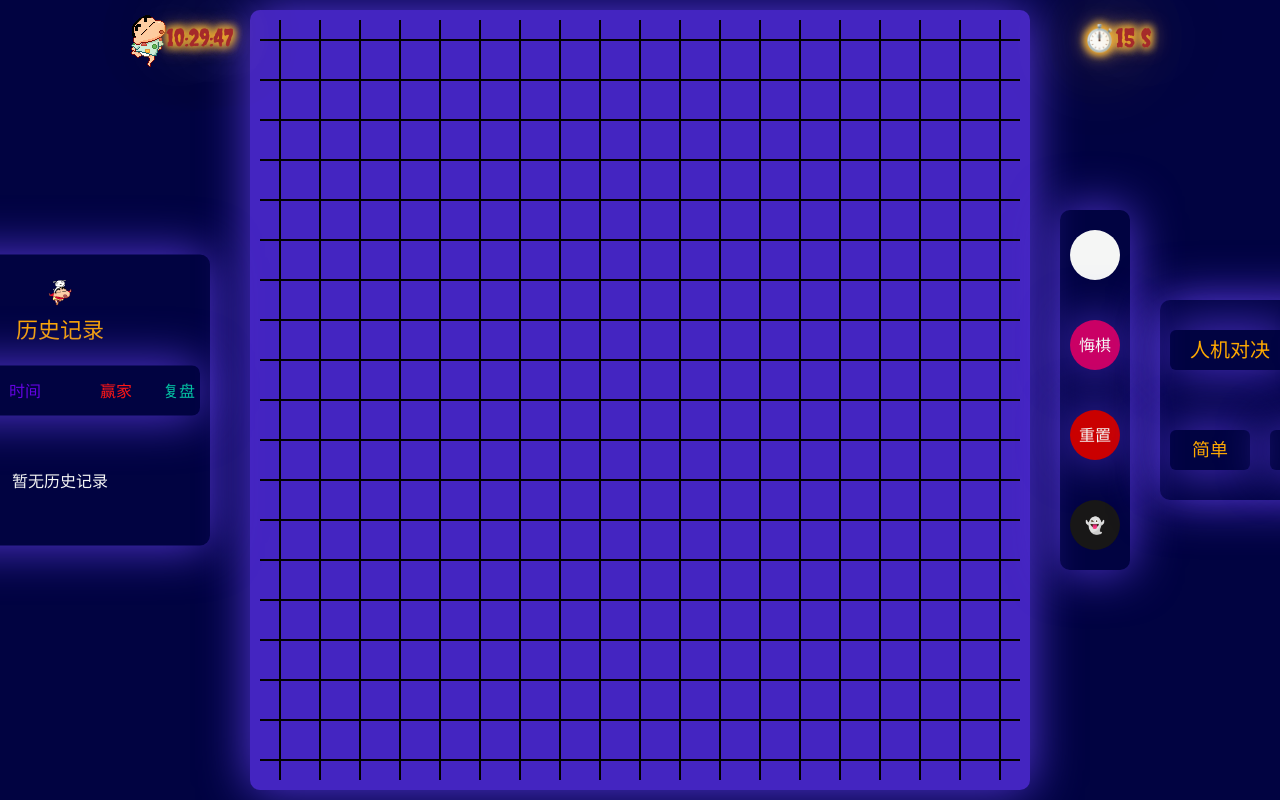
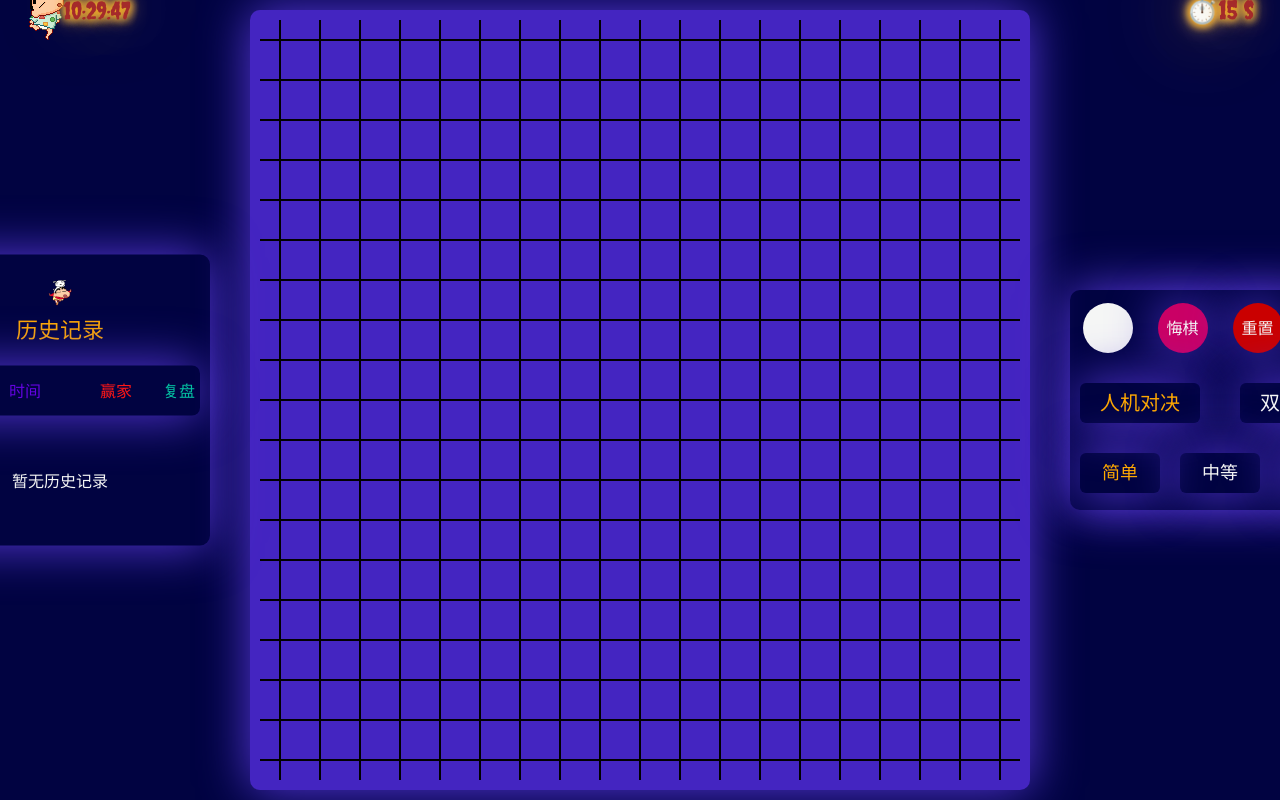
Before and after one commit to Jerry-306/gobang, a React (Create React App) app: page /#/home in a window 1280 px wide. Built offline with nearby package versions, Linux system fonts and the light colour scheme.

Commit message:
UI集成

```diff
--- a/src/Pagrs/Home/index.css
+++ b/src/Pagrs/Home/index.css
@@ -10,19 +10,21 @@ div {
 }
 
 .clock {
-    position: absolute;
-    left: 1%;
-    top: 1%;
+    position: fixed;
+    left: 50%;
+    top: 50%;
     display: flex;
     flex-direction: row;
     justify-content: center;
     align-items: center;
     width: 300px;
-    height: 59px;
+    height: 60px;
+    margin-left: -730px;
+    margin-top: -420px;
     font-size: 24px;
     text-align: center;
     color: brown;
-    line-height: 59px;
+    line-height: 60px;
     text-shadow: 0 0 10px #FFA900, 0 0 20px #efb75f, 0 0 10px #efb75f, 0 0 10px #efb75f, 0 0 80px #efb75f;
 }
 
@@ -32,11 +34,13 @@ div {
 }
 
 .countdown {
-    position: absolute;
-    right: 1%;
-    top: 1%;
+    position: fixed;
+    left: 50%;
+    top: 50%;
     width: 300px;
     height: 60px;
+    margin-left: 430px;
+    margin-top: -420px;
     font-size: 26px;
     text-align: center;
     color: brown;
--- a/src/Pagrs/Home/index.js
+++ b/src/Pagrs/Home/index.js
@@ -16,11 +16,10 @@ import boradValues, {
   difficultyLevel,
 } from "../../store/index";
 import CheckerBoard from "../../components/CheckerBoard";
-import FunctionButtons from "../../components/FunctionButtons";
 import TimeOutModal from "../../components/TimeOutModal";
 import List from "../../components/List";
 import Modal from "../../components/Modal";
-import Pattern from "../../components/Pattern";
+import FunctionMenu from "../../components/FunctionMenu";
 // import Animation from "./components/Animation";
 import alertWinner, { getTime } from "../../utils/index";
 import "./index.css";
@@ -116,9 +115,8 @@ function Home() {
   return (
     <div className="app">
       <CheckerBoard />
-      <FunctionButtons />
       <List />
-      <Pattern />
+      <FunctionMenu />
       {/* <Animation /> */}
       {show ? <Modal winner={curWinner} /> : null}
       <motion.div
--- a/src/components/FunctionButtons/index.css
+++ b/src/components/FunctionButtons/index.css
@@ -1,17 +1,11 @@
 .btnsContainer {
-    position: fixed;
-    left: 50%;
-    top: 50%;
+    position: relative;
     display: flex;
-    flex-direction: column;
+    flex-direction: row;
     justify-content: space-around;
     align-items: center;
-    width: 70px;
-    height: 360px;
-    margin-top: -190px;
-    margin-left: 420px;
-    box-shadow: 0px 0px 0px #dbdbdb inset, 0 0 50px #5939db;
-    border-radius: 10px;
+    width: 300px;
+    height: 70px;
     box-sizing: border-box;
 }
 
--- /dev/null
+++ b/src/components/FunctionMenu/index.css
@@ -0,0 +1,16 @@
+.function-menu-container {
+    position: fixed;
+    left: 50%;
+    top: 50%;
+    display: flex;
+    flex-direction: column;
+    justify-content: space-around;
+    flex-wrap: wrap;
+    align-items: center;
+    width: 300px;
+    height: 220px;
+    margin-top: -110px;
+    margin-left: 430px;
+    border-radius: 10px;
+    box-shadow: 0px 0px 0px #dbdbdb inset, 0 0 50px #5939db;
+}
--- /dev/null
+++ b/src/components/FunctionMenu/index.jsx
@@ -0,0 +1,29 @@
+import React from "react";
+import { motion } from "framer-motion";
+import FunctionButtons from "../FunctionButtons";
+import Pattern from "../Pattern";
+import "./index.css";
+
+export default function FunctionMenu() {
+  const variants = {
+    hidden: { opacity: 0, x: "300px" },
+    visible: {
+      opacity: 1,
+      x: 0,
+      transition: {
+        duration: 1,
+      },
+    },
+  };
+  return (
+    <motion.div
+      initial="hidden"
+      animate="visible"
+      variants={variants}
+      className="function-menu-container"
+    >
+      <FunctionButtons />
+      <Pattern />
+    </motion.div>
+  );
+}
--- a/src/components/Pattern/index.css
+++ b/src/components/Pattern/index.css
@@ -1,7 +1,5 @@
 .pattern-container {
-    position: fixed;
-    left: 50%;
-    top: 50%;
+    position: relative;
     display: flex;
     flex-direction: row;
     flex-wrap: wrap;
@@ -9,12 +7,8 @@
     align-items: center;
     align-content: space-around;
     width: 300px;
-    height: 200px;
-    margin-top: -100px;
-    margin-left: 520px;
-    box-shadow: 0px 0px 0px #dbdbdb inset, 0 0 50px #5939db;
+    height: 140px;
     text-align: center;
-    border-radius: 10px;
     box-sizing: border-box;
 }
 
```
